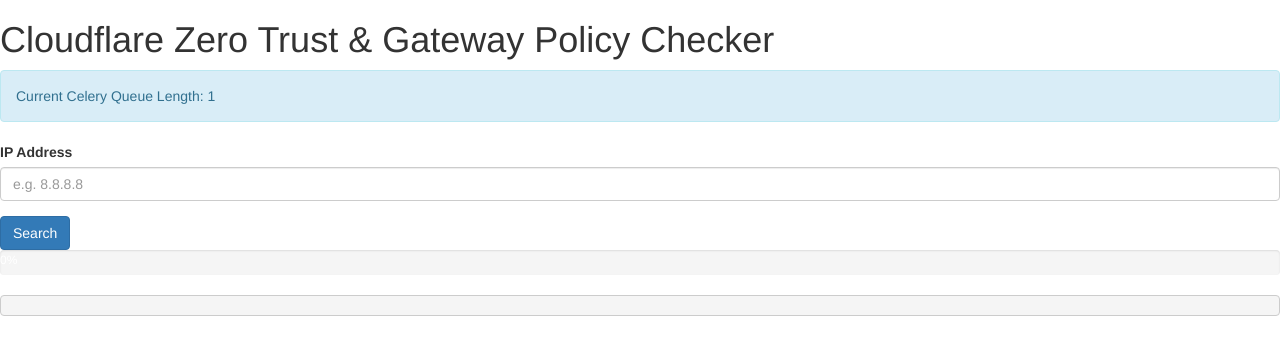
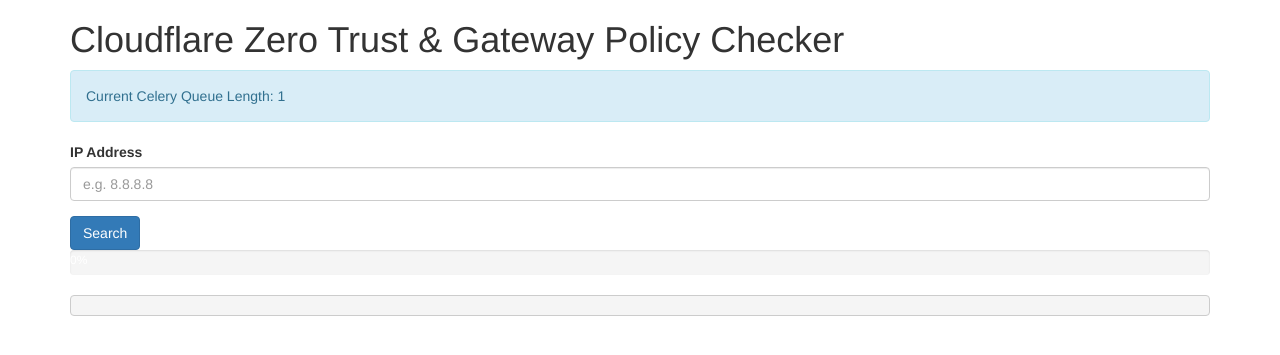
Before and after one commit to pcanham/py-cloudflare-zerotrust-checker, a Flask app: template templates/index.html in a window 1280 px wide. Shown: the top 355 px of the page. Run offline with Flask 3, Linux system fonts and the light colour scheme; the template is opened without the code that fills it: most values are stand-ins (such as "Sample title", 1, 10 or a date in 2020); some libraries are stand-ins or nearby versions.

Commit message:
feat: add in whitespace

```diff
--- a/templates/index.html
+++ b/templates/index.html
@@ -1,6 +1,8 @@
+
 {% extends "base.html" %}
 
 {% block body %}
+  <div class="container my-4">
   <h1 class="mb-4">Cloudflare Zero Trust & Gateway Policy Checker</h1>
   <div class="alert alert-info mt-3">
   Current Celery Queue Length: {{ queue_length }}
@@ -108,4 +110,5 @@
       }
     }
   </script>
+  </div>
 {% endblock %}
```
